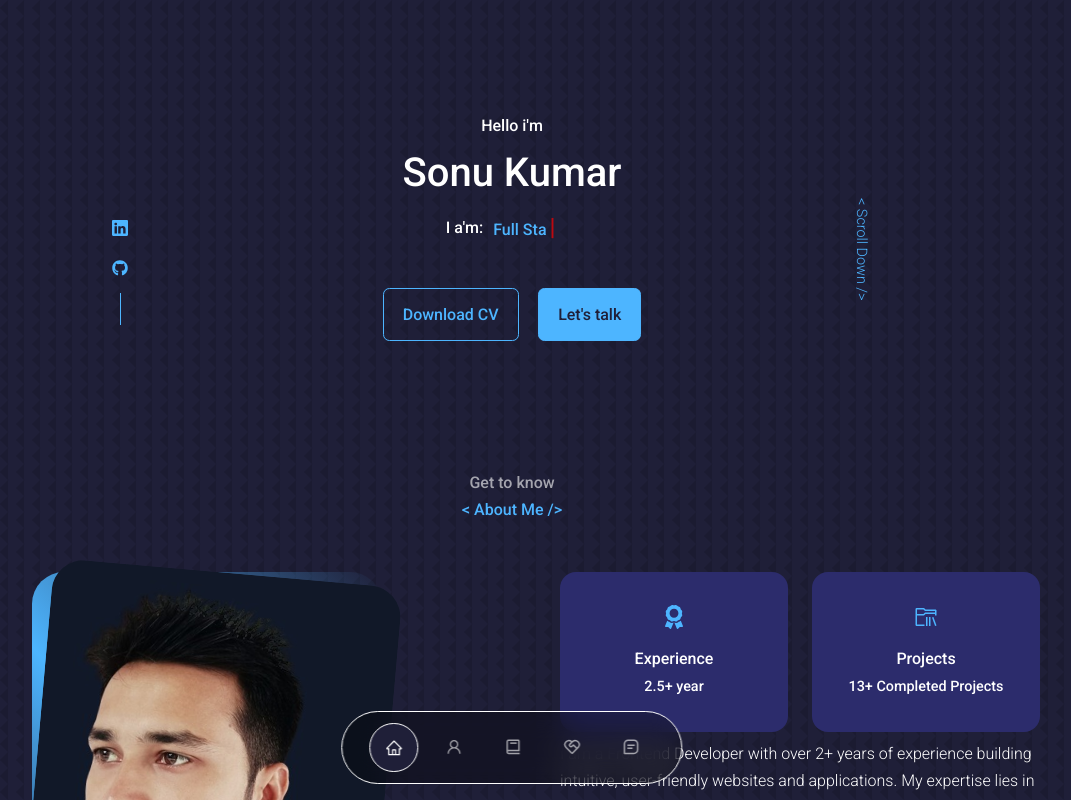
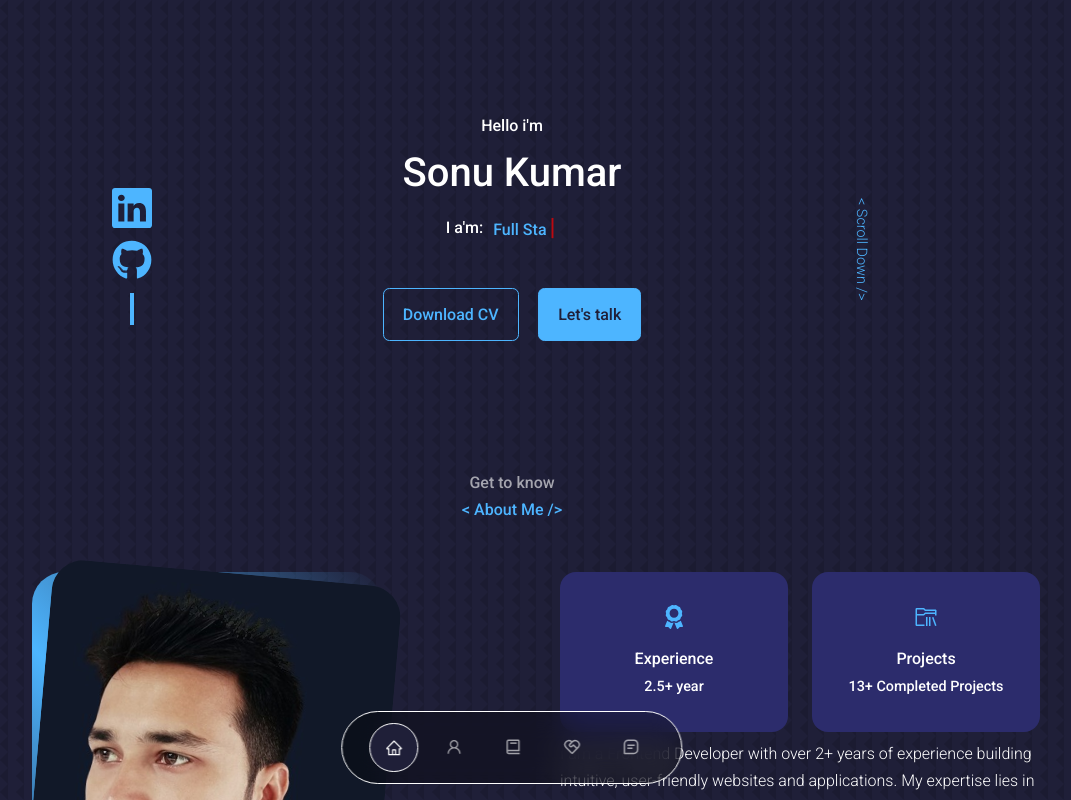
Before and after one commit to Sonu8544/sonukumar, a React (Create React App) app: page / in a window 1280 px wide. Shown: the top 800 px of the page, without its empty margins (128-1199 px from the left). Built offline with nearby package versions, Linux system fonts and the light colour scheme.

Commit message:
svg image fix

```diff
--- a/src/components/footer/footer.css
+++ b/src/components/footer/footer.css
@@ -25,6 +25,10 @@ footer a {
     margin: 0 auto 3rem;
 }
 
+.footer__socials svg{
+    width: 25px;
+    height: 25px;
+}
 .footer__socials {
     display: flex;
     justify-content: center;
--- a/src/components/header/header.css
+++ b/src/components/header/header.css
@@ -50,9 +50,14 @@ header {
   bottom: 1rem;
 }
 
+.header__socials svg{
+   width: 40px;
+   height: 40px;
+}
+
 .header__socials::after {
   content: '';
-  width: 1px;
+  width: 4px;
   height: 2rem;
   background: var(--color-primary);
 }
```
